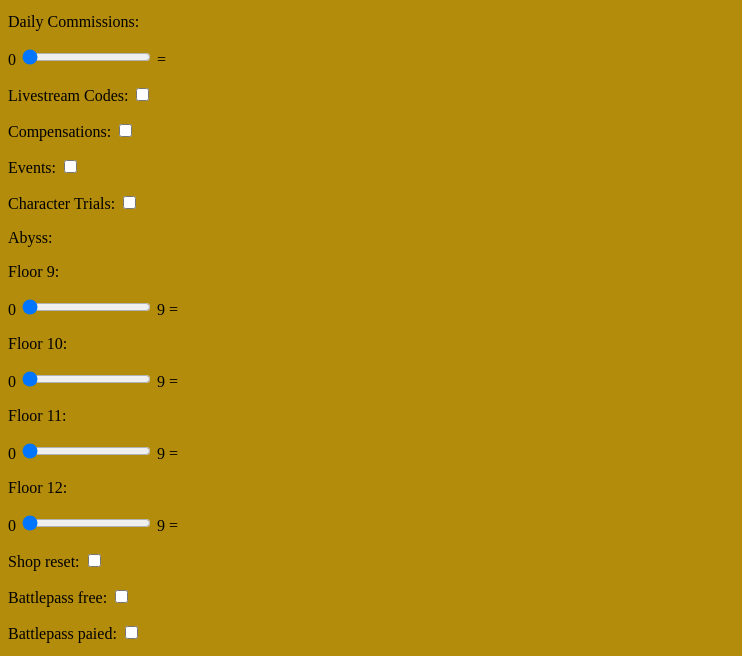
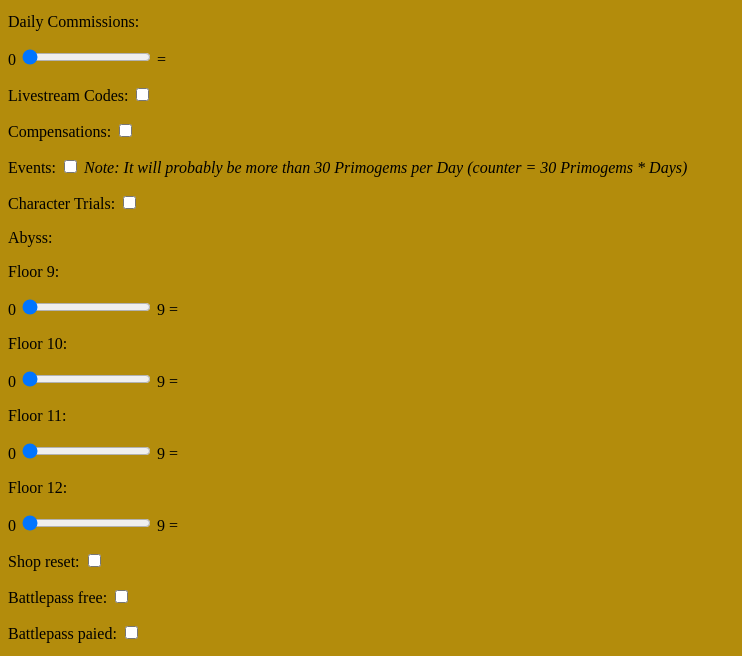
Before and after one commit to M1hil/GenshinCalculator, a plain HTML site: page index.html in a window 1280 px wide. Shown: the part 126-782 px from the top of the page, without its empty margins (0-742 px from the left). Drawn offline with Linux system fonts and the light colour scheme.

Commit message:
Events hinzugefügt

```diff
--- a/checkbox.js
+++ b/checkbox.js
@@ -36,7 +36,8 @@ function checkAddress()
     }
     if (events1.checked)
     {
-        //..
+        daysDiff = clcdate();
+        primos += 30 * daysDiff;
     }
     if (trials1.checked)
     {
--- a/index.html
+++ b/index.html
@@ -35,7 +35,9 @@
         <p id="dailys"></p>
         <p>Livestream Codes:    <input type="checkbox" id="codes"           name="codes"            onclick="checkAddress()"/></p>
         <p>Compensations:       <input type="checkbox" id="compensations"   name="compensations"    onclick="checkAddress()"/></p>
-        <p>Events:              <input type="checkbox" id="events"          name="events"           onclick="checkAddress()"/></p>
+        <p>Events:              <input type="checkbox" id="events"          name="events"           onclick="checkAddress()"/>
+            <i>Note: It will probably be more than 30 Primogems per Day (counter = 30 Primogems * Days)</i>
+        </p>
         <p>Character Trials:    <input type="checkbox" id="trials"          name="trials"           onclick="checkAddress()"/></p>
         <p>Abyss:</p>
         <p>Floor 9:
```
